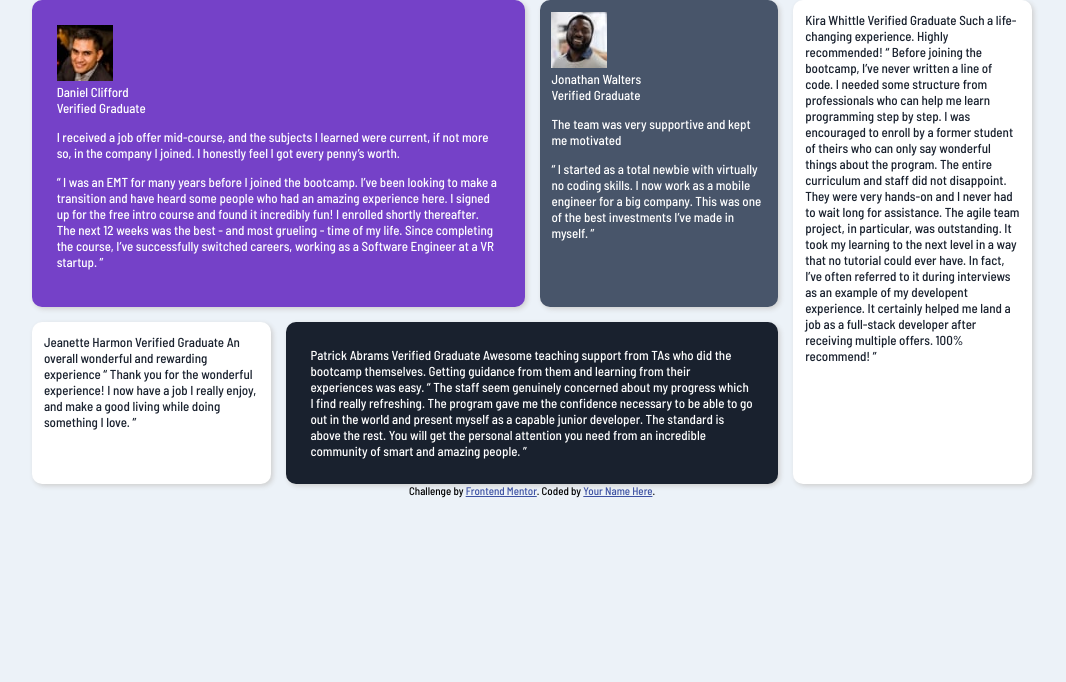
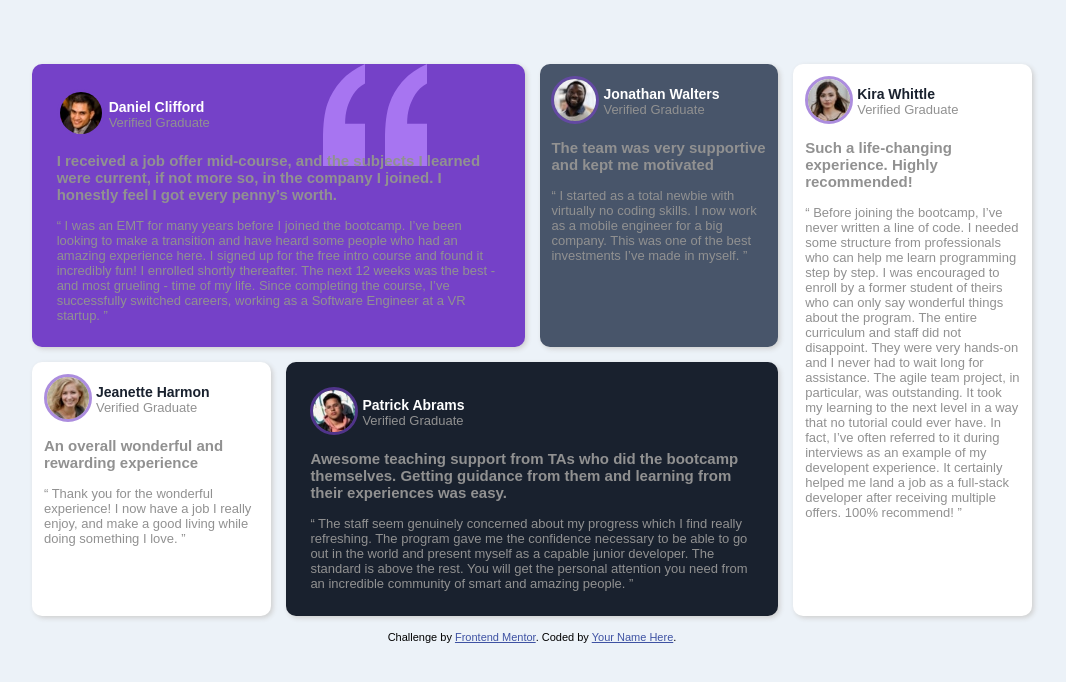
Before and after one commit to yboffill91/testimonials-grid-section-main, a plain HTML site: page index.html in a window 1280 px wide. Shown: the whole page, without its empty margins (108-1174 px from the left). Drawn offline with Linux system fonts and the light colour scheme; a web font is replaced by a local one.

Commit message:
Terminar colores

```diff
--- a/index.html
+++ b/index.html
@@ -1,92 +1,136 @@
 <!DOCTYPE html>
 <html lang="en">
   <head>
-  <meta charset="UTF-8">
-  <meta name="viewport" content="width=device-width, initial-scale=1.0"> <!-- displays site properly based on user's device -->
+    <meta charset="UTF-8" />
+    <meta name="viewport" content="width=device-width, initial-scale=1.0" />
+    <!-- displays site properly based on user's device -->
 
-  <link rel="icon" type="image/png" sizes="32x32" href="./images/favicon-32x32.png">
+    <link
+      rel="icon"
+      type="image/png"
+      sizes="32x32"
+      href="./images/favicon-32x32.png"
+    />
 
     <title>Frontend Mentor | [Challenge Name Here]</title>
 
     <!-- Feel free to remove these styles or customise in your own stylesheet 👍 -->
-<link rel="stylesheet" href="main.css">
+    <link rel="stylesheet" href="main.css" />
   </head>
   <body>
     <div class="contenedor">
       <div class="daniel caja">
         <div class="encabezado">
-    <div><img src="./images/image-daniel.jpg" alt=" Daniel Clifford"> </div>
-      <div> Daniel Clifford</div>
-  <div> Verified Graduate </div>
+          <div>
+            <img src="./images/image-daniel.jpg" alt=" Daniel Clifford" />
+          </div>
+          <div><h1>Daniel Clifford</h1></div>
+          <div><h2>Verified Graduate</h2></div>
         </div>
 
-  <div> <p class="primeras"> I received a job offer mid-course, and the subjects I learned were current, if not more so,
-  in the company I joined. I honestly feel I got every penny’s worth.</p>
+        <div>
+          <p class="primeras">
+            I received a job offer mid-course, and the subjects I learned were
+            current, if not more so, in the company I joined. I honestly feel I
+            got every penny’s worth.
+          </p>
 
-  <p> “ I was an EMT for many years before I joined the bootcamp. I’ve been looking to make a
-  transition and have heard some people who had an amazing experience here. I signed up
-  for the free intro course and found it incredibly fun! I enrolled shortly thereafter.
-  The next 12 weeks was the best - and most grueling - time of my life. Since completing
-  the course, I’ve successfully switched careers, working as a Software Engineer at a VR startup. ”</p></div>
+          <p>
+            “ I was an EMT for many years before I joined the bootcamp. I’ve
+            been looking to make a transition and have heard some people who had
+            an amazing experience here. I signed up for the free intro course
+            and found it incredibly fun! I enrolled shortly thereafter. The next
+            12 weeks was the best - and most grueling - time of my life. Since
+            completing the course, I’ve successfully switched careers, working
+            as a Software Engineer at a VR startup. ”
+          </p>
+        </div>
       </div>
 
       <div class="jonathan caja">
         <div class="encabezado">
-    <div> <img src="./images/image-jonathan.jpg" alt="Jonathan Walters"> </div>
+          <div>
+            <img src="./images/image-jonathan.jpg" alt="Jonathan Walters" />
+          </div>
 
-
-    <div>Jonathan Walters</div>
-    <div>Verified Graduate</div>
+          <div><h1> Jonathan Walters</h1></div>
+          <div><h2> Verified Graduate</h2></div>
         </div>
         <div>
           <p class="primeras">
-  The team was very supportive and kept me motivated</p>
+            The team was very supportive and kept me motivated
+          </p>
 
-  <p> “ I started as a total newbie with virtually no coding skills. I now work as a mobile engineer
-  for a big company. This was one of the best investments I’ve made in myself. ”</p>
+          <p>
+            “ I started as a total newbie with virtually no coding skills. I now
+            work as a mobile engineer for a big company. This was one of the
+            best investments I’ve made in myself. ”
+          </p>
         </div>
       </div>
       <div class="janet caja">
-  Jeanette Harmon
-  Verified Graduate
+        <div class="encabezado">
+          <div><img src="./images/image-jeanette.jpg" /></div>
+          <div><h1>Jeanette Harmon</h1></div>
+          <div><h2>Verified Graduate</h2></div>
+        </div>
+        <p class="primeras">An overall wonderful and rewarding experience</p>
 
-  An overall wonderful and rewarding experience
-
-  “ Thank you for the wonderful experience! I now have a job I really enjoy, and make a good living
-  while doing something I love. ”
+        <p>
+          “ Thank you for the wonderful experience! I now have a job I really
+          enjoy, and make a good living while doing something I love. ”
+        </p>
       </div>
       <div class="patrick caja">
-  Patrick Abrams
-  Verified Graduate
-
-  Awesome teaching support from TAs who did the bootcamp themselves. Getting guidance from them and
-  learning from their experiences was easy.
-
-  “ The staff seem genuinely concerned about my progress which I find really refreshing. The program
-  gave me the confidence necessary to be able to go out in the world and present myself as a capable
-  junior developer. The standard is above the rest. You will get the personal attention you need from
-  an incredible community of smart and amazing people. ”
+        <div class="encabezado">
+          <div><img src="./images/image-patrick.jpg" /></div>
+          <div><h1>Patrick Abrams</h1></div>
+          <div><h2>Verified Graduate</h2></div>
+        </div>
+        <p class="primeras">
+          Awesome teaching support from TAs who did the bootcamp themselves.
+          Getting guidance from them and learning from their experiences was
+          easy.
+        </p>
+        <p>
+          “ The staff seem genuinely concerned about my progress which I find
+          really refreshing. The program gave me the confidence necessary to be
+          able to go out in the world and present myself as a capable junior
+          developer. The standard is above the rest. You will get the personal
+          attention you need from an incredible community of smart and amazing
+          people. ”
+        </p>
       </div>
       <div class="kira caja">
-  Kira Whittle
-  Verified Graduate
-
+        <div class="encabezado">
+          <div><img src="./images/image-kira.jpg" /></div>
+          <div><h1> Kira Whittle</h1></div>
+          <div><h2>Verified Graduate</h2></div>
+        </div>
+        <p class="primeras">
           Such a life-changing experience. Highly recommended!
-
-  “ Before joining the bootcamp, I’ve never written a line of code. I needed some structure from
-  professionals who can help me learn programming step by step. I was encouraged to enroll by a former
-  student of theirs who can only say wonderful things about the program. The entire curriculum and staff
-  did not disappoint. They were very hands-on and I never had to wait long for assistance. The agile team
-  project, in particular, was outstanding. It took my learning to the next level in a way that no tutorial
-  could ever have. In fact, I’ve often referred to it during interviews as an example of my developent
-  experience. It certainly helped me land a job as a full-stack developer after receiving multiple offers.
-  100% recommend! ”
+        </p>
+        <p>
+          “ Before joining the bootcamp, I’ve never written a line of code. I
+          needed some structure from professionals who can help me learn
+          programming step by step. I was encouraged to enroll by a former
+          student of theirs who can only say wonderful things about the program.
+          The entire curriculum and staff did not disappoint. They were very
+          hands-on and I never had to wait long for assistance. The agile team
+          project, in particular, was outstanding. It took my learning to the
+          next level in a way that no tutorial could ever have. In fact, I’ve
+          often referred to it during interviews as an example of my developent
+          experience. It certainly helped me land a job as a full-stack
+          developer after receiving multiple offers. 100% recommend! ”
+        </p>
       </div>
     </div>
 
     <div class="attribution">
-    Challenge by <a href="https://www.frontendmentor.io?ref=challenge" target="_blank">Frontend Mentor</a>.
-    Coded by <a href="#">Your Name Here</a>.
+      Challenge by
+      <a href="https://www.frontendmentor.io?ref=challenge" target="_blank"
+        >Frontend Mentor</a
+      >. Coded by <a href="#">Your Name Here</a>.
     </div>
   </body>
 </html>
--- a/main.css
+++ b/main.css
@@ -1,3 +1,7 @@
+*{
+  margin: 0;
+  padding: 0;
+}
 @import url("https://fonts.googleapis.com/css2?family=Bai+Jamjuree:wght@400;600&family=Barlow+Semi+Condensed:wght@500;700&family=Inter:wght@400;700;800&family=Open+Sans:ital,wght@0,700;1,500&family=Poppins:ital,wght@1,500&display=swap");
 .attribution {
   font-size: 11px;
@@ -15,8 +19,7 @@
   --lightGrayishBlue: hsl(210, 46%, 95%);
 }
 body {
-  margin: 0;
-  padding: 0;
+
   font-size: 13px;
   font-weight: 500;
   font-family: "Barlow Semi Condensed", sans-serif;
@@ -26,7 +29,7 @@ body {
   width: 95%;
   max-width: 1000px;
   display: grid;
-  margin: auto;
+  margin: 5% auto 15PX auto;
   grid-template-areas:
     "Daniel Daniel Jonathan Kira"
     "Janet Patrick Patrick Kira";
@@ -46,6 +49,9 @@ body {
 .daniel{
     grid-area: Daniel;
     background-color: var(--moderateViolet);
+    background-image: url(./images/bg-pattern-quotation.svg);
+    background-position-x: 75%;
+    background-repeat: no-repeat;
 }
 .jonathan{
     grid-area: Jonathan;
@@ -65,6 +71,36 @@ body {
     grid-area: Patrick;
     background-color: var(--veryDarkBlackishBlue);
 }
+.encabezado img{
+  float: left;
+  border-radius: 50%;
+  margin-right: 4px;
+  border: solid;
+  border-color:hsla(263, 55%, 52%,0.6) ;
+  width: 42px;
+}
+.encabezado h1{
+  font-size: 14px;
+  font-weight: 700;
+  margin-top: 10px;
+}
+.encabezado h2{
+  font-size: 13px;
+  font-weight: 500;
+  color: hsl(240, 0%, 57%);
+  margin-top: 0px;
+}
+.primeras{
+  font-size: 15px;
+  font-weight: 700;
+  margin: 15px auto;
+}
+p {
+  font-size: 13px;
+  font-weight: 500;
+  color: hsl(240, 0%, 57%);
+  margin-top: 0px;
+}
 /*-----------------------------------------------------------------------------Tablet--*/
 @media screen and (max-width: 768px) {
   .contenedor {
@@ -75,6 +111,7 @@ body {
       "Janet Patrick Patrick ";
     grid-template-columns: repeat(3, 1fr);
     grid-template-rows: repeat(3, auto);
+    margin: 10px auto;
   }
 }
 /*-----------------------------------------------------------------------------Mobile--*/
@@ -89,5 +126,6 @@ body {
       "Kira";
     grid-template-columns: 1fr;
     grid-template-rows: repeat(5, auto);
+    margin: auto;
   }
 }
```
Lines whose indentation alone changed are shown as unchanged.
